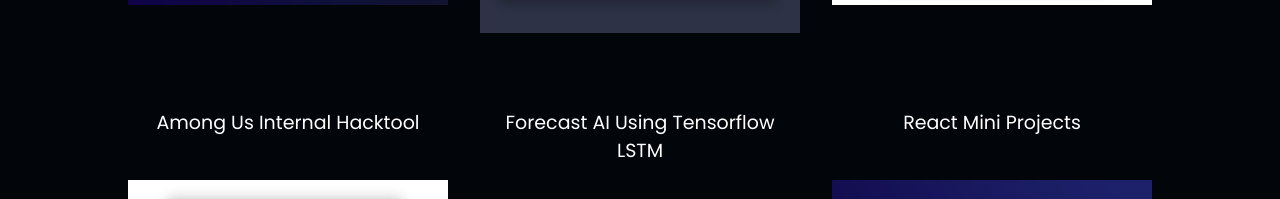
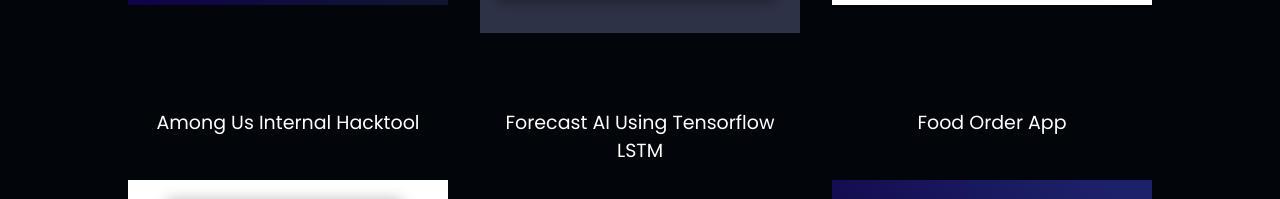
Before and after one commit to Photons3/lumine-portfolio, a Next.js app: page / in a window 1280 px wide. Shown: the part 4199-4398 px from the top of the page. Built offline with nearby package versions, Linux system fonts and the light colour scheme.

Commit message:
updates to footer and project name

```diff
--- a/src/components/Footer.tsx
+++ b/src/components/Footer.tsx
@@ -18,7 +18,7 @@
               Address
             </h1>
             <p className="text-[17px] w-[90%] text-white opacity-60">
-              Paranaque City <br />
+              Parañaque City <br />
               Santa Cruz, Laguna
             </p>
           </div>
--- a/src/components/Projects.tsx
+++ b/src/components/Projects.tsx
@@ -103,7 +103,7 @@
         </div>
         <div data-aos="fade-up" data-aos-delay="1500">
           <h1 className="text-white capitalize text-[19px] my-auto text-center">
-            React Mini projects
+            Food Order App
           </h1>
           <div className="transform cursor-pointer hover:-translate-y-6 transition-all duration-200 relative w-[100%] h-[200px] md:h-[300px] ">
             <a
```
